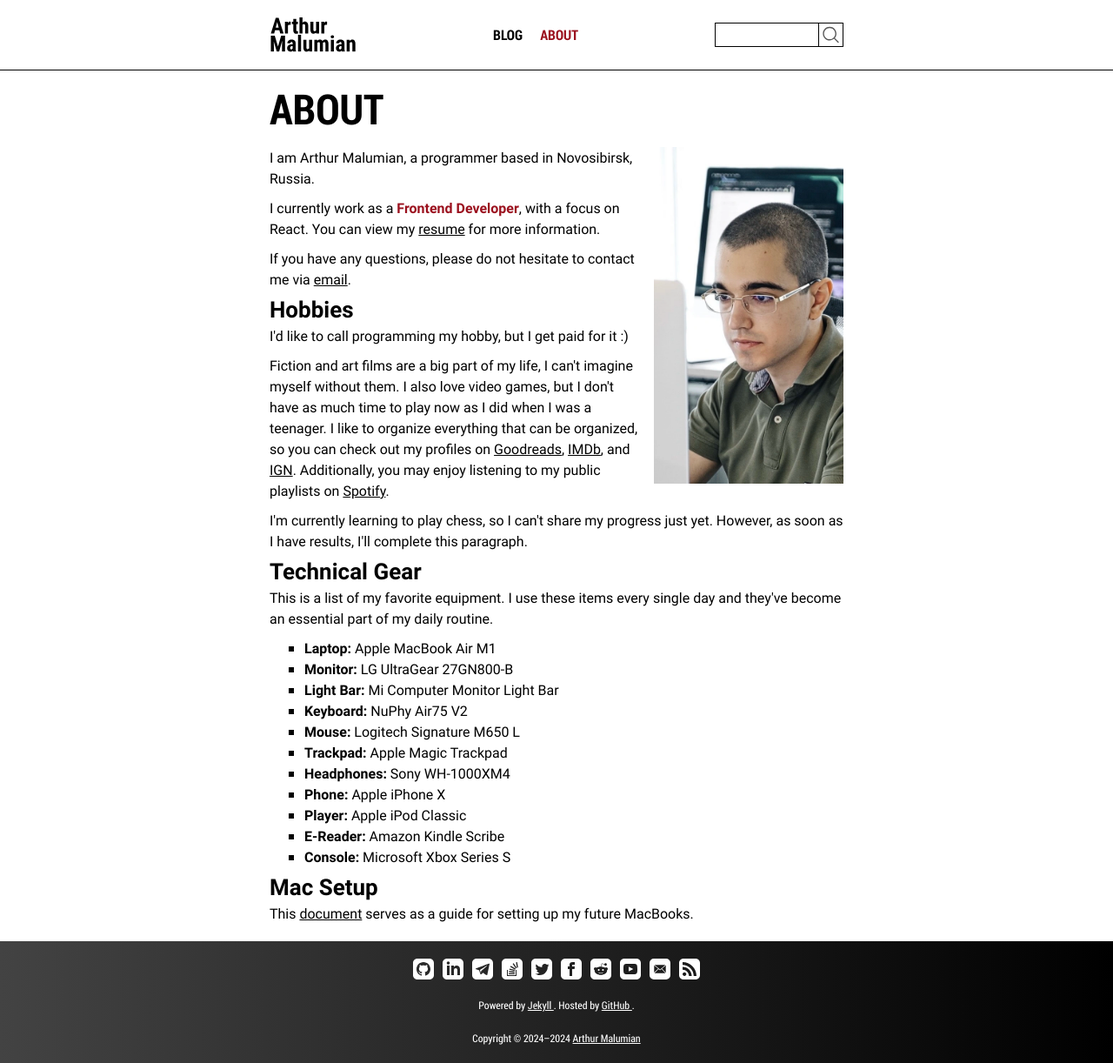
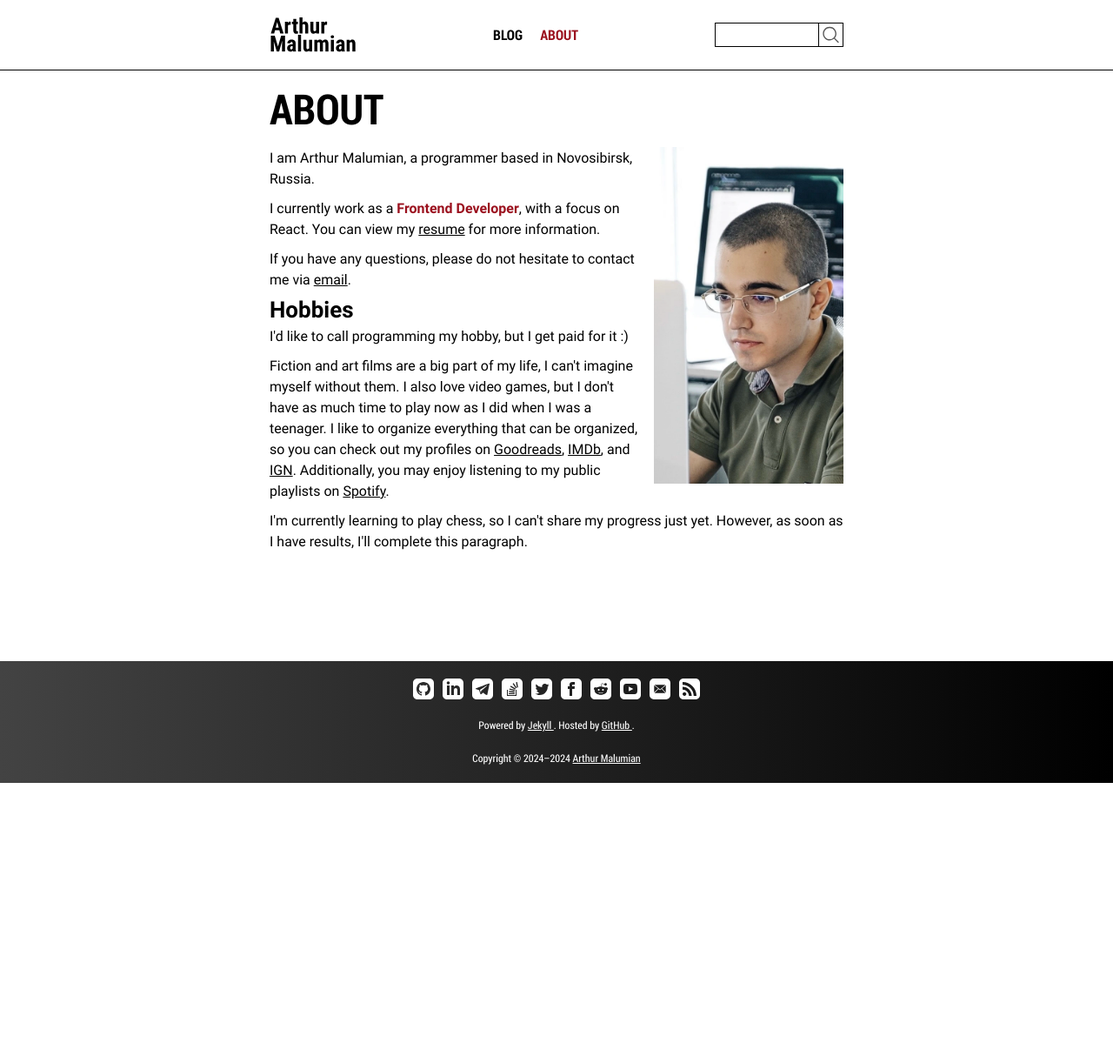
Before and after one commit to amalumian/www.malumian.dev, a Jekyll site: the page built from about.html, in a window 1280 px wide. Shown: the whole page at 87% size. Built offline with Jekyll 4.4.1, drawn with Linux system fonts in a browser that asks for light colours; after the commit the page ends 900 px from its top, so only the background shows below that.

Commit message:
Remove Technical Gear and Mac Setup information

```diff
--- a/about.html
+++ b/about.html
@@ -7,15 +7,10 @@
 
 <section class="about">
   <h1 class="about__heading">About</h1>
-  <img
-    class="about__photo"
-    src="/assets/images/about/arthur-malumian.webp"
-    alt="Photo of Arthur Malumian"
-  >
+  <img class="about__photo" src="/assets/images/about/arthur-malumian.webp" alt="Photo of Arthur Malumian">
   <p>I am Arthur Malumian, a programmer based in Novosibirsk, Russia.</p>
   <p>
-    I currently work as a <strong><em>Frontend Developer</em></strong
-    >, with a focus on React. You can view my
+    I currently work as a <strong><em>Frontend Developer</em></strong>, with a focus on React. You can view my
     <a href="/pdf/resume.pdf" target="_blank">resume</a> for more information.
   </p>
   <p>
@@ -34,42 +29,10 @@
     and
     <a href="https://www.ign.com/playlist/amalumian" target="_blank">IGN</a>.
     Additionally, you may enjoy listening to my public playlists on
-    <a
-      href="https://open.spotify.com/user/31ayjsv2gsjfbsntntse4bzsiqly?si=525484dde53e45dc"
-      target="_blank"
-      >Spotify</a
-    >.
+    <a href="https://open.spotify.com/user/31ayjsv2gsjfbsntntse4bzsiqly?si=525484dde53e45dc" target="_blank">Spotify</a>.
   </p>
   <p>
     I'm currently learning to play chess, so I can't share my progress just yet.
     However, as soon as I have results, I'll complete this paragraph.
   </p>
-  <h2>Technical Gear</h3>
-  <p>
-    This is a list of my favorite equipment. I use these items every single day
-    and they've become an essential part of my daily routine.
-  </p>
-  <ul class="about__equipment-list">
-    <li class="about__equipment-item"><b>Laptop:</b> Apple MacBook Air M1</li>
-    <li class="about__equipment-item">
-      <b>Monitor:</b> LG UltraGear 27GN800-B
-    </li>
-    <li class="about__equipment-item">
-      <b>Light Bar:</b> Mi Computer Monitor Light Bar
-    </li>
-    <li class="about__equipment-item"><b>Keyboard:</b> NuPhy Air75 V2</li>
-    <li class="about__equipment-item">
-      <b>Mouse:</b> Logitech Signature M650 L
-    </li>
-    <li class="about__equipment-item"><b>Trackpad:</b> Apple Magic Trackpad</li>
-    <li class="about__equipment-item"><b>Headphones:</b> Sony WH-1000XM4</li>
-    <li class="about__equipment-item"><b>Phone:</b> Apple iPhone X</li>
-    <li class="about__equipment-item"><b>Player:</b> Apple iPod Classic</li>
-    <li class="about__equipment-item"><b>E-Reader:</b> Amazon Kindle Scribe</li>
-    <li class="about__equipment-item">
-      <b>Console:</b> Microsoft Xbox Series S
-    </li>
-  </ul>
-  <h2>Mac Setup</h2>
-  <p class="about__mac-setup">This <a href="https://github.com/amalumian/dotfiles" target="_blank">document</a> serves as a guide for setting up my future MacBooks.</p>
 </section>
```
